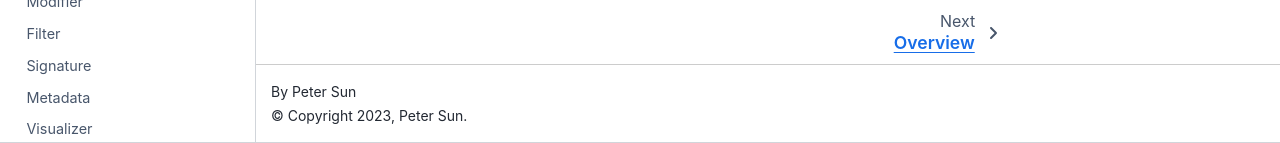
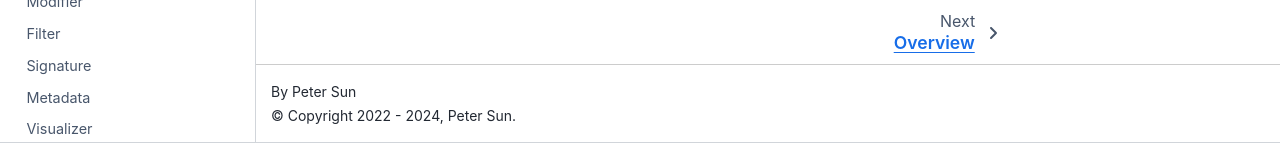
Before and after one commit to Marohn-Group/mmodel, a Sphinx documentation site: the page built from docs/index.rst, in a window 1280 px wide and 900 px high, scrolled down 3359 px. Shown: the part 757-900 px from the top of the window. Built offline with Sphinx 7.4.7 and the Sphinx Book theme 1.1.4, drawn with Linux system fonts in a browser that asks for light colours.

Commit message:
Update conf.py

```diff
--- a/docs/conf.py
+++ b/docs/conf.py
@@ -19,7 +19,7 @@ sys.path.insert(0, os.path.abspath(".."))
 # -- Project information -----------------------------------------------------
 
 project = 'MModel'
-copyright = '2023, Peter Sun'
+copyright = '2022 - 2024, Peter Sun'
 author = 'Peter Sun'
 
 # The full version, including alpha/beta/rc tags
```
